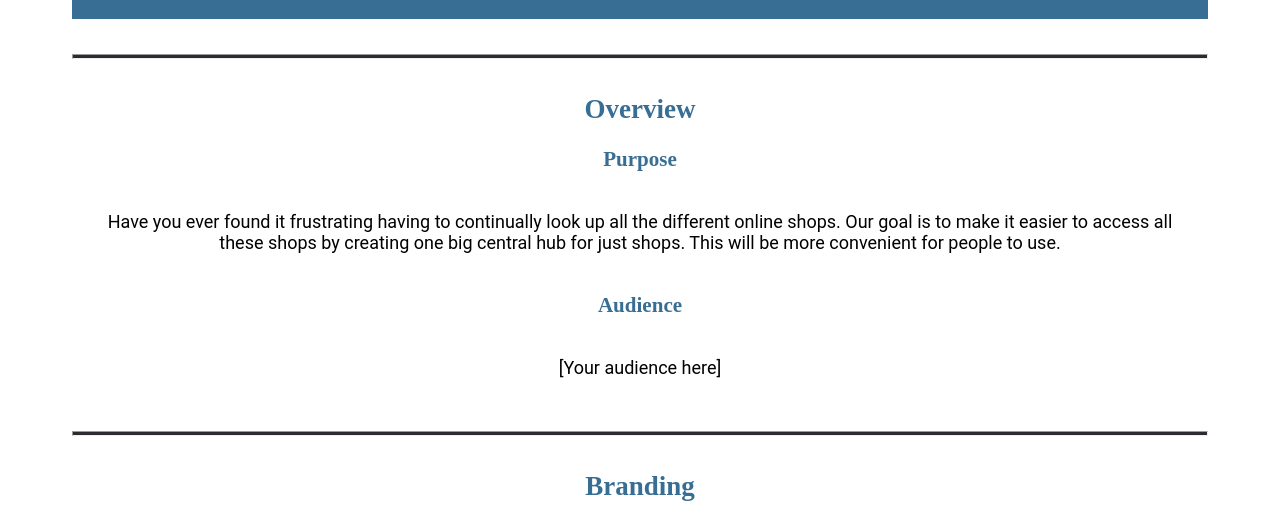
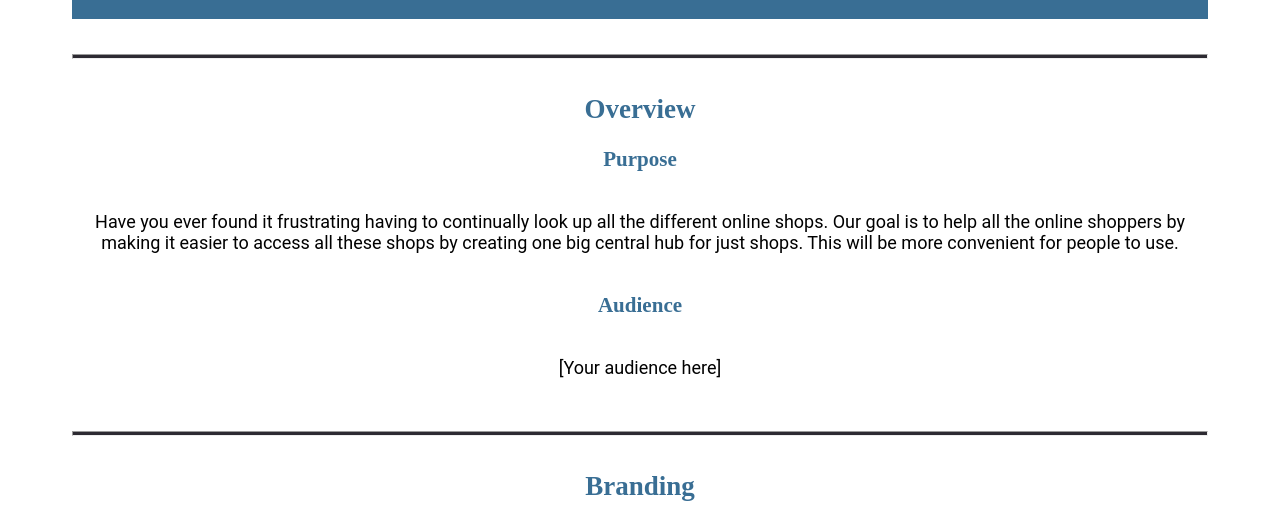
Before and after one commit to DaneHansen13/wdd130, a plain HTML site: page personal/site-plan.html in a window 1280 px wide. Shown: the part 286-800 px from the top of the page. Drawn offline with Linux system fonts and the light colour scheme; a web font is replaced by a local one.

```diff
--- a/personal/site-plan.html
+++ b/personal/site-plan.html
@@ -21,7 +21,7 @@
       <hr>
       <h2>Overview</h2>
       <h3>Purpose</h3>
-      <p>Have you ever found it frustrating having to continually look up all the different online shops. Our goal is to make it easier to access all these shops by creating one big central hub for just shops. This will be more convenient for people to use.</p>  <!-- change this -->
+      <p>Have you ever found it frustrating having to continually look up all the different online shops. Our goal is to help all the online shoppers by making it easier to access all these shops by creating one big central hub for just shops. This will be more convenient for people to use.</p>  <!-- change this -->
 
 
       <h3>Audience</h3>
```
